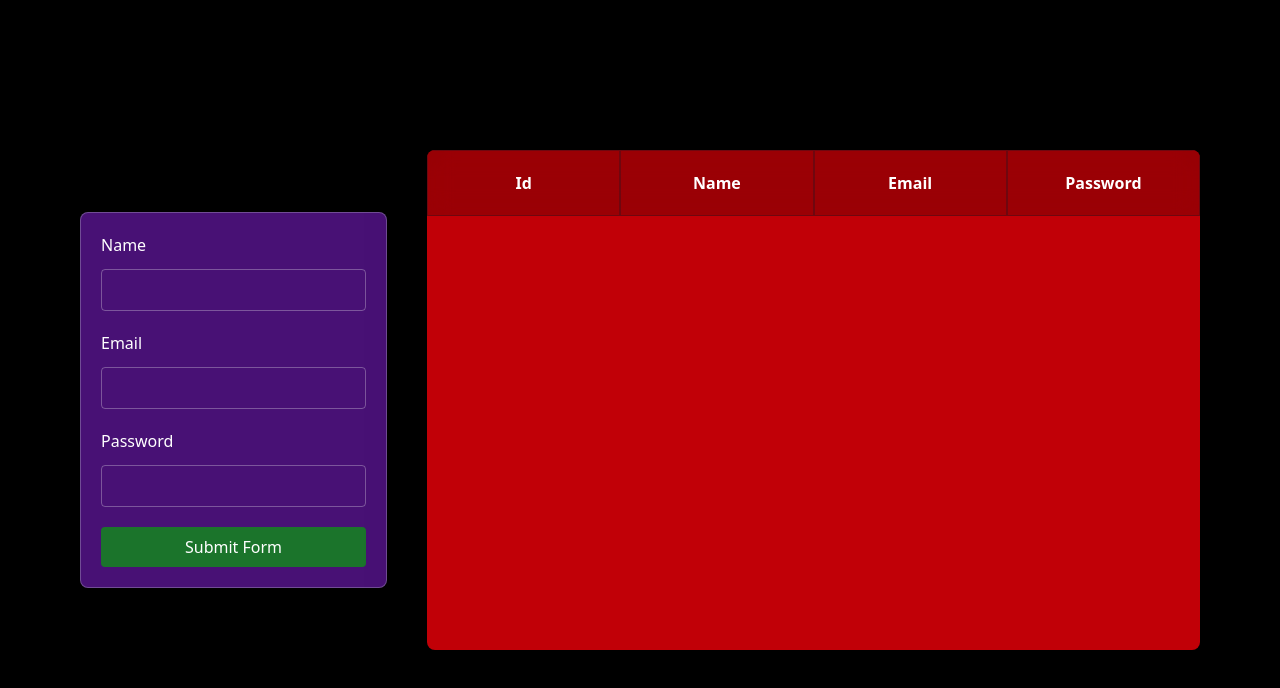
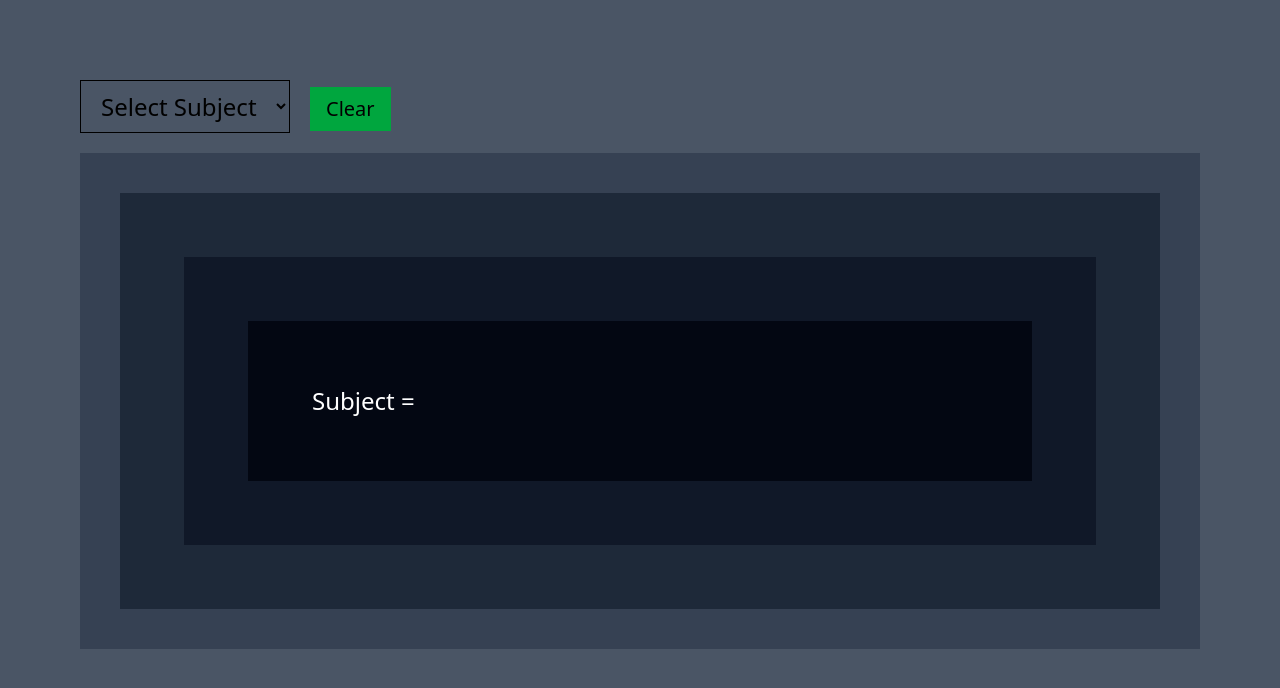
Before and after one commit to shahrampk/React-Basics, a React (Vite) app: page / in a window 1280 px wide. Shown: the top 688 px of the page. Built offline with nearby package versions, Linux system fonts and the light colour scheme.

Commit message:
learn about Fragrence and Context API

```diff
--- a/src/App.jsx
+++ b/src/App.jsx
@@ -1,12 +1,9 @@
 import { useState } from "react";
-import UseActiveState from "./Practice/Hooks/UseActiveState";
-import DataTable from "./Challenges/Data_Managment/DataTable";
+import ContextAPI from "./Practice/ContextAPI/ContextAPI";
 const App = () => {
-  const [userData, setUserData] = useState([]);
   return (
-    <div className="min-h-screen bg-black text-white flex justify-center items-center px-20 gap-10">
-      <UseActiveState setUserData={setUserData} />
-      <DataTable users={userData} />
+    <div className="min-h-screen bg-gray-600 p-20 gap-10">
+     <ContextAPI />
     </div>
   );
 };
--- /dev/null
+++ b/src/Practice/ContextAPI/Components.jsx
@@ -0,0 +1,38 @@
+import React from "react";
+import useSubjectContext from "./Context";
+
+const Components = () => {
+  return <Section1 />;
+};
+
+export default Components;
+
+function Section1() {
+  return (
+    <div className="bg-gray-700 p-10">
+      <Section2 />
+    </div>
+  );
+}
+function Section2() {
+  return (
+    <div className="bg-gray-800 p-16">
+      <Section3 />
+    </div>
+  );
+}
+function Section3() {
+  return (
+    <div className="bg-gray-900 p-16">
+      <Section4 />
+    </div>
+  );
+}
+function Section4() {
+  const { option } = useSubjectContext();
+  return (
+    <div className="bg-gray-950 text-white text-2xl p-16">
+      <h1>Subject = {option}</h1>
+    </div>
+  );
+}
--- /dev/null
+++ b/src/Practice/ContextAPI/Context.js
@@ -0,0 +1,9 @@
+import { createContext, useContext } from "react";
+
+export const SubjectContext = createContext({});
+
+export const SubjectContextProvider = SubjectContext.Provider;
+
+export default function useSubjectContext() {
+  return useContext(SubjectContext);
+}
--- /dev/null
+++ b/src/Practice/ContextAPI/ContextAPI.jsx
@@ -0,0 +1,33 @@
+import React, { useState } from "react";
+import { SubjectContextProvider } from "./Context";
+import Components from "./Components";
+
+const ContextAPI = () => {
+  const [option, setOption] = useState("");
+  return (
+    <SubjectContextProvider value={{ option }}>
+      <select
+        name="subject"
+        id="subject"
+        className="text-2xl border outline-none px-4 py-2 mb-5 mr-5"
+        onChange={(e) => setOption(e.target.value)}
+        value={option}
+      >
+        <option value="">Select Subject</option>
+        <option value="English">English</option>
+        <option value="Urdu">Urdu</option>
+        <option value="Math">Math</option>
+        <option value="Computer">Computer</option>
+      </select>
+      <button
+        className="px-4 py-2 bg-green-600 cursor-pointer text-xl"
+        onClick={() => setOption("")}
+      >
+        Clear
+      </button>
+      <Components />
+    </SubjectContextProvider>
+  );
+};
+
+export default ContextAPI;
--- /dev/null
+++ b/src/Practice/Fragments.jsx
@@ -0,0 +1,18 @@
+import React, { Fragment } from "react";
+
+/**
+ *
+ * Big use case of Fragments are They are used to avoid extra div...
+ *
+ */
+const Fragments = () => {
+  return (
+    <Fragment>
+      <h1>Fragments in React</h1>
+      <h1>Fragments in React</h1>
+      <h1>Fragments in React</h1>
+    </Fragment>
+  );
+};
+
+export default Fragments;
```
Also changed, not shown: 1 other file (tests, documents, lock files or other folders).
